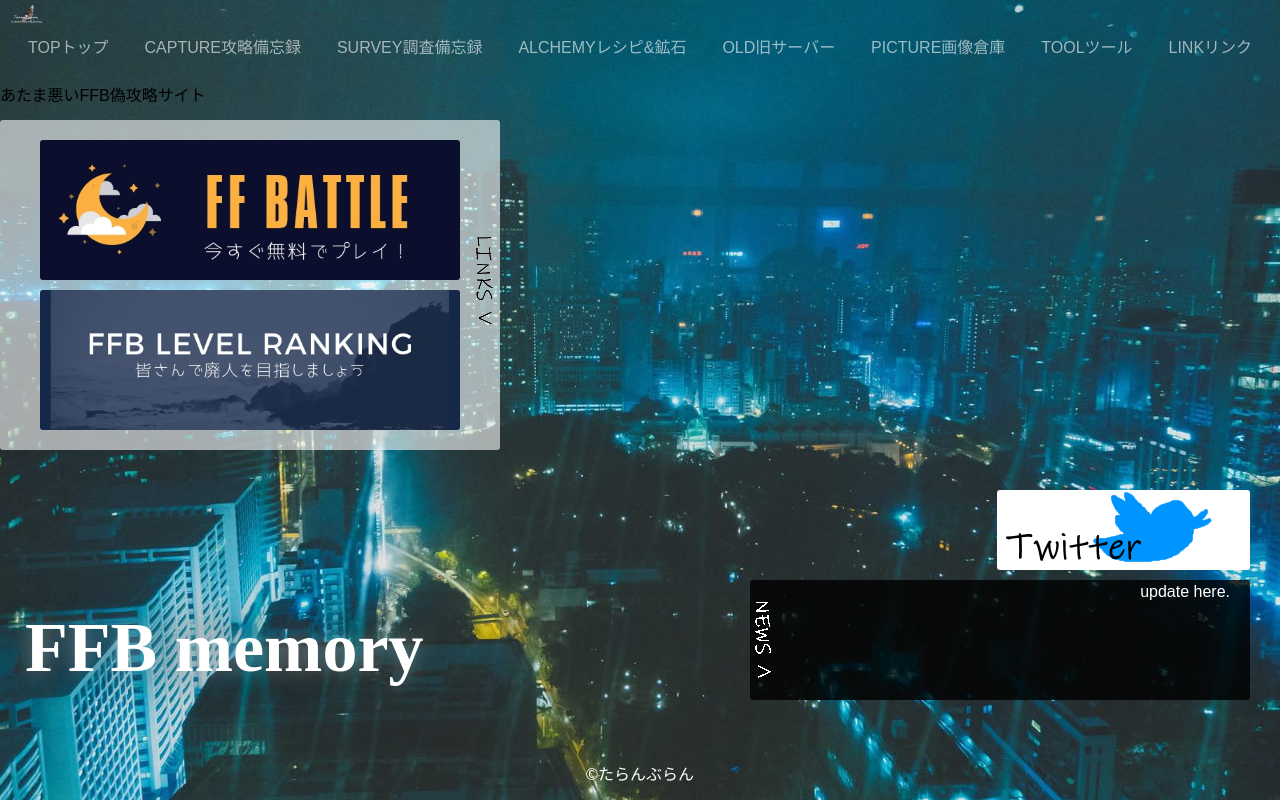
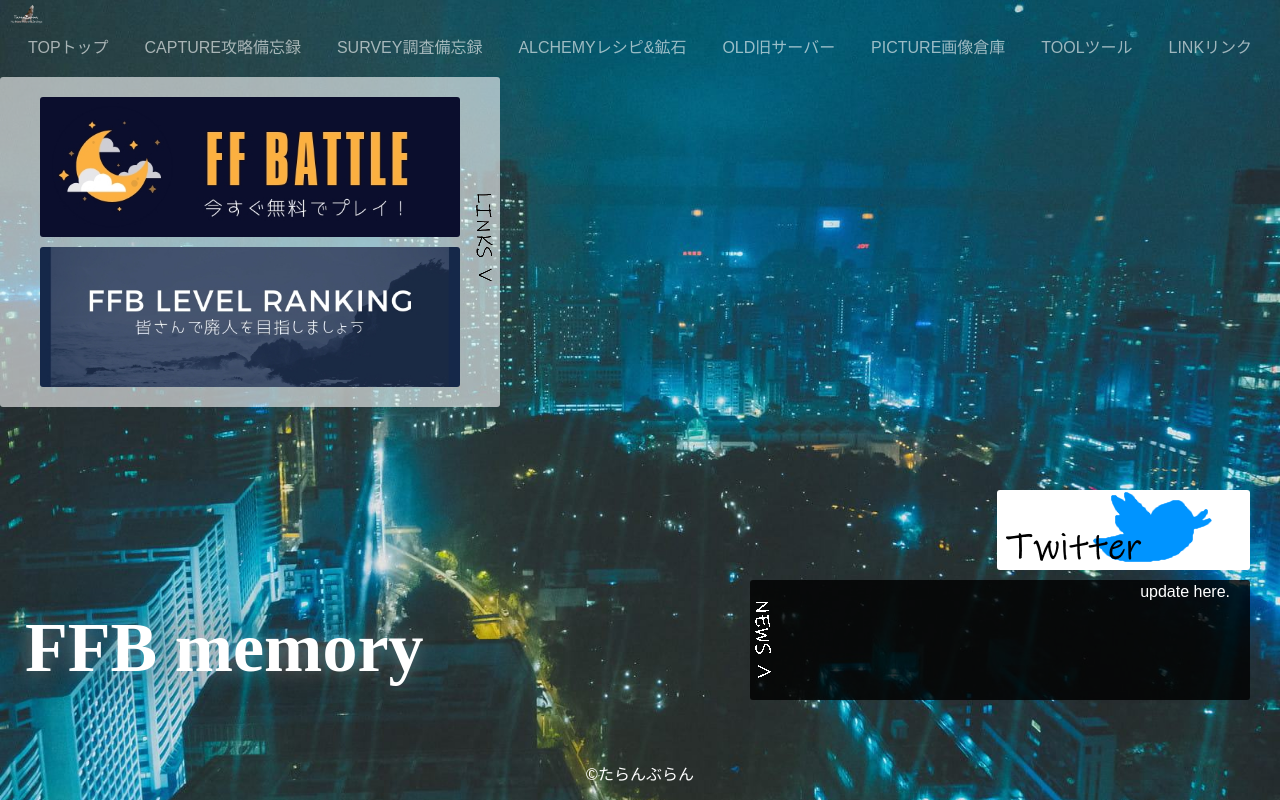
Before and after one commit to haruhiko-zht/ffb_memory-react, a React (Create React App) app: page / in a window 1280 px wide. Built offline with nearby package versions, Linux system fonts and the light colour scheme.

Commit message:
[update]Add className

```diff
--- a/src/components/pages/Home.tsx
+++ b/src/components/pages/Home.tsx
@@ -10,7 +10,7 @@
   <>
     <Header />
     <main className="index">
-      <p>あたま悪いFFB偽攻略サイト</p>
+      <p className="menu-desc">あたま悪いFFB偽攻略サイト</p>
 
       {/* link contents */}
       <section className="links-content">
```
